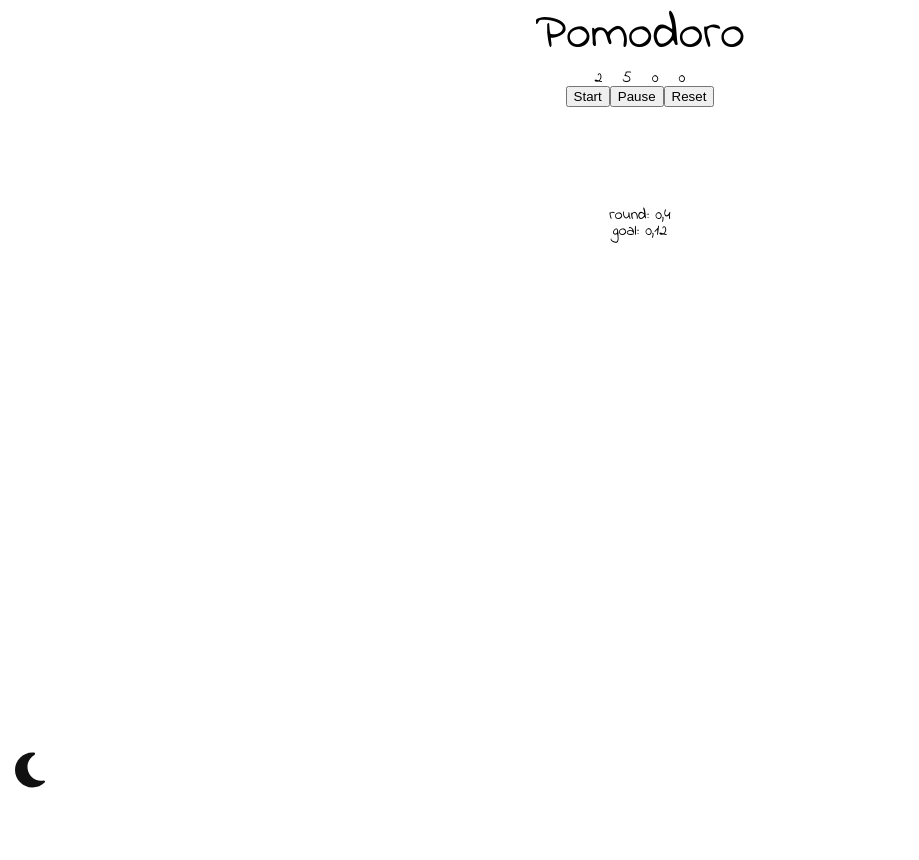
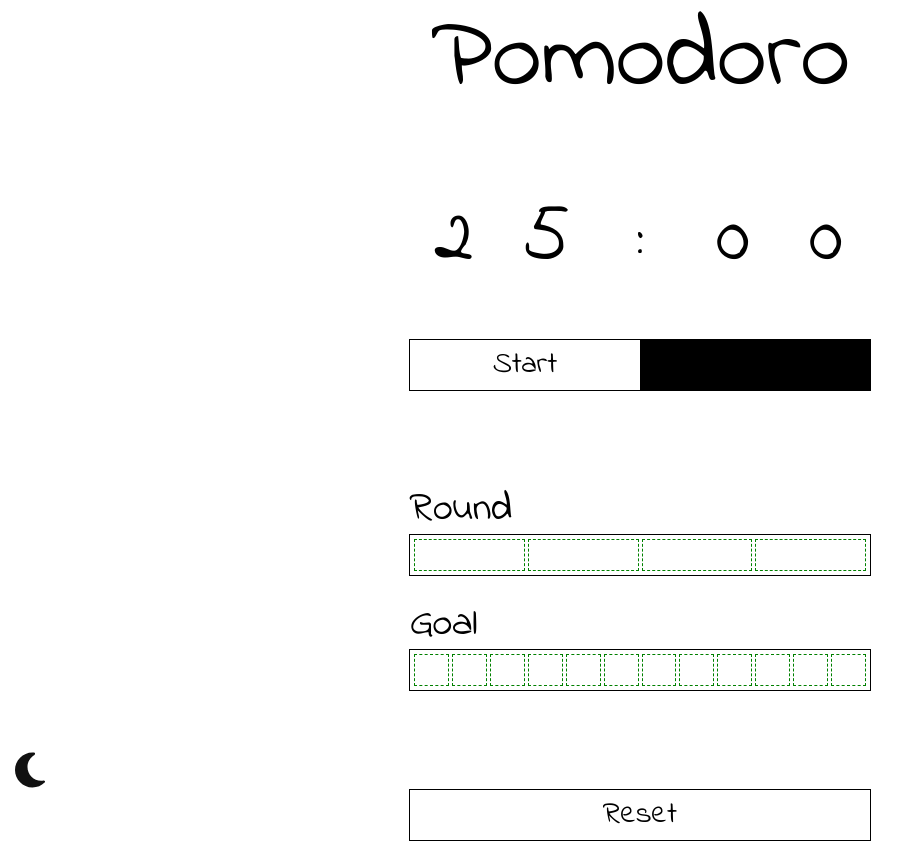
Before and after one commit to jasongoose/react-master-class, a React (Vite) app: page / in a window 1280 px wide. Shown: the whole page, without its empty margins (0-919 px from the left). Before the commit the page ends 800 px from the top, so only its background shows below. Built offline with nearby package versions, Linux system fonts and the light colour scheme.

Commit message:
Digit 애니메이션 제외한 정적 마크업 작업 완료

```diff
--- a/src/App.tsx
+++ b/src/App.tsx
@@ -5,45 +5,66 @@ import {appAtom} from "./atoms/app.ts";
 import {isTimerRunningAtom, timeLeftAtom, TimerAction} from "./atoms/timer.ts";
 import {goalStatusAtom, roundStatusAtom} from "./atoms/progress.ts";
 import {calcDecimalDigits, calcMinutesFromSeconds, calcSecondsLeft} from "./utils/math.ts";
+import SingleDigitCard from "./ui/pieces/SingleDigitCard.tsx";
+import ToggleSlider from "./ui/parts/ToggleSlider.tsx";
 import {VerticalSizedBox} from "./ui/parts/VerticalSizedBox.tsx";
+import Battery from "./ui/pieces/Battery.tsx";
 
 const AppLayout = styled.div`
-  height: 100vh;
+  max-width: 500px;
   display: flex;
   flex-direction: column;
   align-items: center;
+  margin: 0 auto;
 `;
 
 const Title = styled.h1`
   width: 100%;
-  font-size: 50px;
+  font-size: 100px;
   text-align: center;
   padding: 10px 0;
 `;
 
-const TimerDigitsContainer = styled.div`
+const ContentsLayout = styled.div`
+  width: 100%;
+  height: 100%;
+  padding: 20px;
+`;
+
+const DigitsLayout = styled.div`
+  width: 100%;
+  height: 100%;
+  display: flex;
+  gap: 5px;
+`;
+
+const ProgressLayout = styled.div`
+  height: 100%;
+  display: flex;
+  flex-direction: column;
+  gap: 5px;
+`;
+
+const ProgressTitle = styled.h2`
+  font-size: 40px;
+`;
+
+const ResetButton = styled.div`
+  height: 50px;
+  outline: 1px solid black;
   display: flex;
   align-items: center;
-  gap: 20px
-`;
-
-const ButtonsContainer = styled.div`
-  display: flex;
-  align-items: center;
-`;
-
-const ProgressContainer = styled.div`
-  display: flex;
-  flex-direction: column;
-  align-items: center;
+  justify-content: center;
+  font-size: 30px;
+  cursor: pointer;
 `;
 
 function App() {
   const dispatch = useSetAtom(appAtom);
   const isTimerRunning = useAtomValue(isTimerRunningAtom);
   const timeLeft = useAtomValue(timeLeftAtom);
-  const roundStatus = useAtomValue(roundStatusAtom);
-  const goalStatus = useAtomValue(goalStatusAtom);
+  const [currentRound, totalRounds] = useAtomValue(roundStatusAtom);
+  const [currentGoal, totalGoals] = useAtomValue(goalStatusAtom);
 
   const minutesDecimalDigits = calcDecimalDigits(calcMinutesFromSeconds(timeLeft));
   const secondsLeftDecimalDigits = calcDecimalDigits(calcSecondsLeft(timeLeft));
@@ -74,25 +95,47 @@ function App() {
     dispatch({type: TimerAction.RESET});
   }
 
+  const handleToggleChipClick = () => {
+    (isTimerRunning ? pauseTimer : startTimer)();
+  }
+
   return (
       <AppLayout>
         <Title>Pomodoro</Title>
-        <TimerDigitsContainer>
-          <span>{minutesDecimalDigits[0]}</span>
-          <span>{minutesDecimalDigits[1]}</span>
-          <span>{secondsLeftDecimalDigits[0]}</span>
-          <span>{secondsLeftDecimalDigits[1]}</span>
-        </TimerDigitsContainer>
-        <ButtonsContainer>
-          <button onClick={startTimer}>Start</button>
-          <button onClick={pauseTimer}>Pause</button>
-          <button onClick={resetTimer}>Reset</button>
-        </ButtonsContainer>
-        <VerticalSizedBox $size={100} $unit={'px'}/>
-        <ProgressContainer>
-          <span>{`round:: ${roundStatus}`}</span>
-          <span>{`goal:: ${goalStatus}`}</span>
-        </ProgressContainer>
+        <ContentsLayout>
+          <DigitsLayout>
+            {/*<AnimatePresence initial={false}>*/}
+            {/*  <SingleDigitCard key={minutesDecimalDigits[0]}>{minutesDecimalDigits[0]}</SingleDigitCard>*/}
+            {/*  <SingleDigitCard key={minutesDecimalDigits[1]}>{minutesDecimalDigits[1]}</SingleDigitCard>*/}
+            {/*  <SingleDigitCard>:</SingleDigitCard>*/}
+            {/*  <SingleDigitCard key={secondsLeftDecimalDigits[0]}>{secondsLeftDecimalDigits[0]}</SingleDigitCard>*/}
+            {/*  <SingleDigitCard key={secondsLeftDecimalDigits[1]}>{secondsLeftDecimalDigits[1]}</SingleDigitCard>*/}
+            {/*</AnimatePresence>*/}
+            <SingleDigitCard>{minutesDecimalDigits[0]}</SingleDigitCard>
+            <SingleDigitCard>{minutesDecimalDigits[1]}</SingleDigitCard>
+            <SingleDigitCard>:</SingleDigitCard>
+            <SingleDigitCard>{secondsLeftDecimalDigits[0]}</SingleDigitCard>
+            <SingleDigitCard>{secondsLeftDecimalDigits[1]}</SingleDigitCard>
+          </DigitsLayout>
+          <ToggleSlider
+              isOn={!isTimerRunning}
+              onText="Pause"
+              offText="Start"
+              handleToggleChipClick={handleToggleChipClick}
+          />
+          <VerticalSizedBox $size={100} $unit={'px'}/>
+          <ProgressLayout>
+            <ProgressTitle>Round</ProgressTitle>
+            <Battery currentGauge={currentRound} totalGauge={totalRounds}/>
+          </ProgressLayout>
+          <VerticalSizedBox $size={30} $unit={'px'}/>
+          <ProgressLayout>
+            <ProgressTitle>Goal</ProgressTitle>
+            <Battery currentGauge={currentGoal} totalGauge={totalGoals}/>
+          </ProgressLayout>
+          <VerticalSizedBox $size={100} $unit={'px'}/>
+          <ResetButton onClick={resetTimer}>Reset</ResetButton>
+        </ContentsLayout>
       </AppLayout>
   )
 }
--- a/src/atoms/app.ts
+++ b/src/atoms/app.ts
@@ -15,6 +15,8 @@ export const appAtom = atom(
           break;
         case TimerAction.RESET:
           set(timerAtom, generateInitialTimer());
+          set(progressAtom, {type: ProgressAction.RESET_ROUND_COUNT});
+          set(progressAtom, {type: ProgressAction.RESET_GOAL_COUNT});
           break;
         case TimerAction.TICK:
           // 잔여 시간이 없는 경우, reset
```
